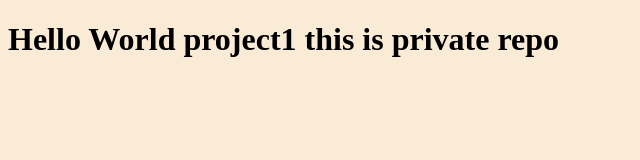
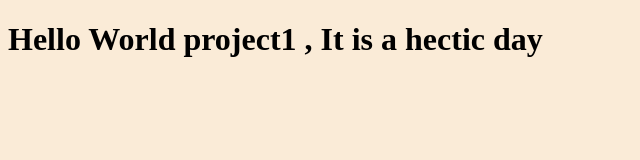
Before and after one commit to rajputvikram/project1, a plain HTML site: page index.html in a window 1280 px wide. Shown: the whole page, without its empty margins (0-640 px from the left). Drawn offline with Linux system fonts and the light colour scheme.

Commit message:
changes 2

```diff
--- a/index.html
+++ b/index.html
@@ -5,6 +5,6 @@
         <title>Basic Web Page</title>
     </head>
     <body>
-      <h1>Hello World project1 this is private repo</h1>
+      <h1>Hello World project1 , It is a hectic day</h1>
     </body>
 </html>
```
